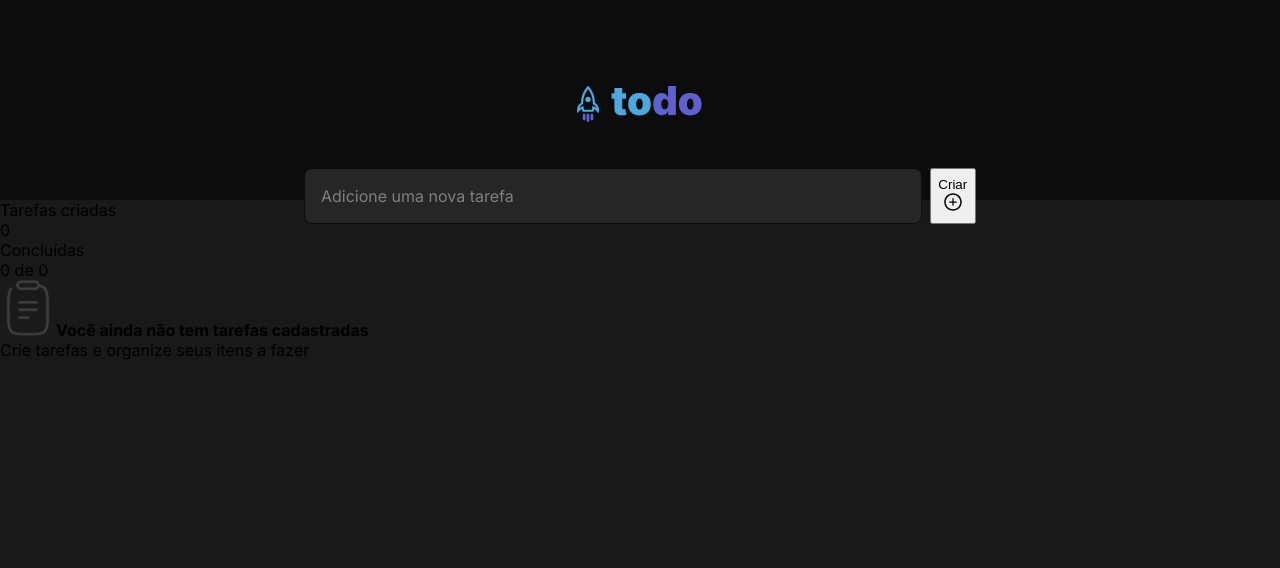
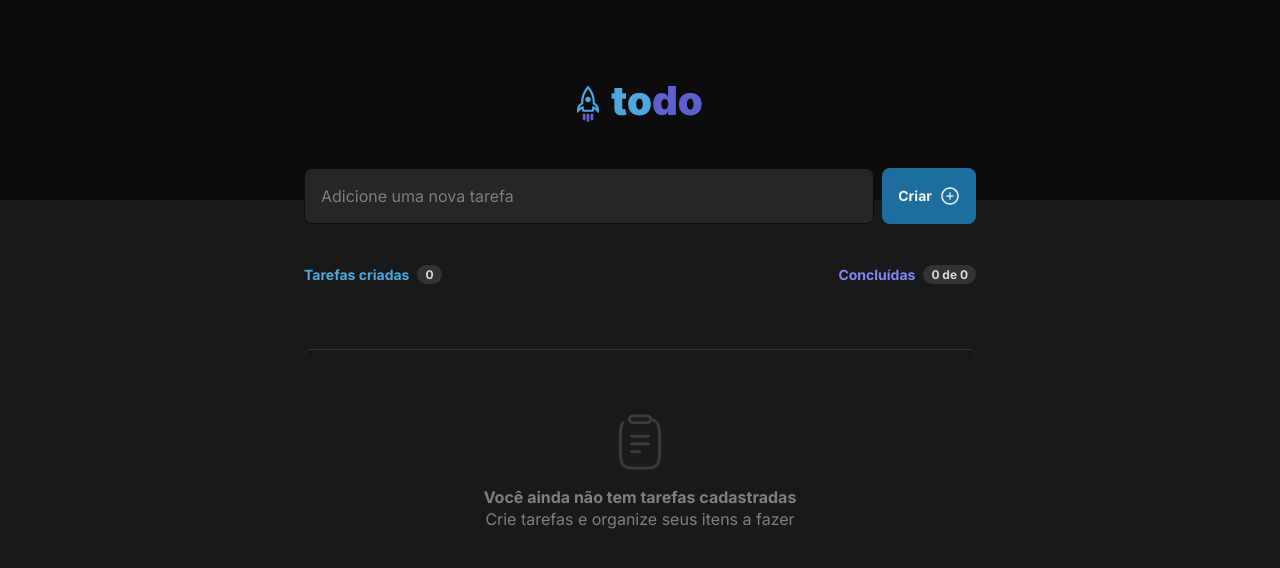
Before and after one commit to rosendo2015/todo-list-ignite, a React (Vite) app: page / in a window 1280 px wide. Shown: the top 568 px of the page. Built offline with nearby package versions, Linux system fonts and the light colour scheme.

Commit message:
tasks control

```diff
--- a/src/components/Tasks/index.jsx
+++ b/src/components/Tasks/index.jsx
@@ -56,7 +56,7 @@ export function Tasks() {
             <span>{completedTasks.length} de {taskQtd}</span>
           </div>
         </header>
-        {
+        {tasks.length ? (
           tasks.map(task => {
             return (
               <Task
@@ -67,12 +67,14 @@ export function Tasks() {
               />
             )
           })
+        )
+          :
+          <div className={styles.tasksList}>
+            <img src={Cliboard} alt="clipboard" />
+            <strong>Você ainda não tem tarefas cadastradas</strong>
+            <p>Crie tarefas e organize seus itens a fazer</p>
+          </div>
         }
-        <div className={styles.tasksList}>
-          <img src={Cliboard} alt="clipboard" />
-          <strong>Você ainda não tem tarefas cadastradas</strong>
-          <p>Crie tarefas e organize seus itens a fazer</p>
-        </div>
       </div>
     </div>
   )
--- a/src/components/Tasks/tasks.module.css
+++ b/src/components/Tasks/tasks.module.css
@@ -39,6 +39,7 @@
   font-style: normal;
   font-weight: 400;
   line-height: 140%;
+}
 .form button {
   display: flex;
   padding: 16px;
```
